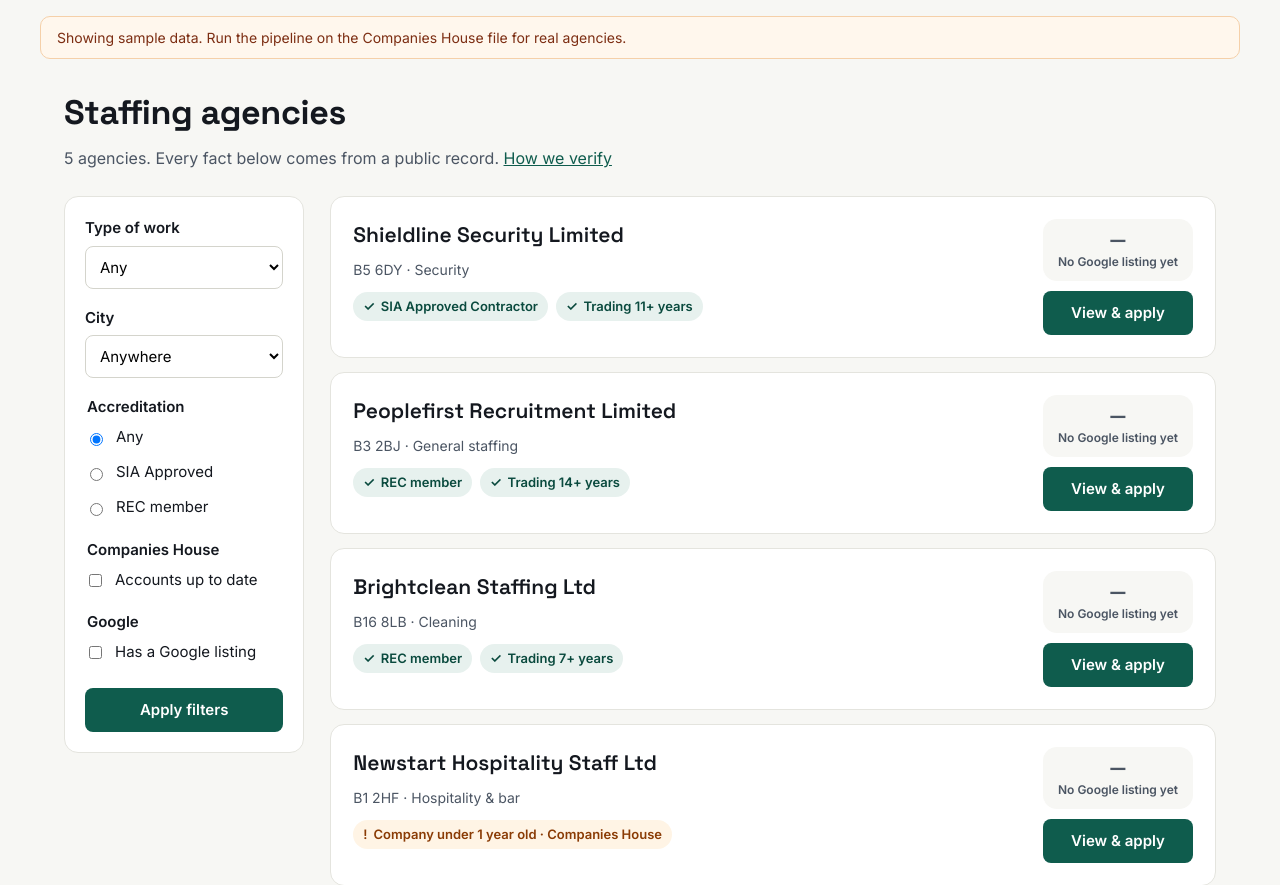
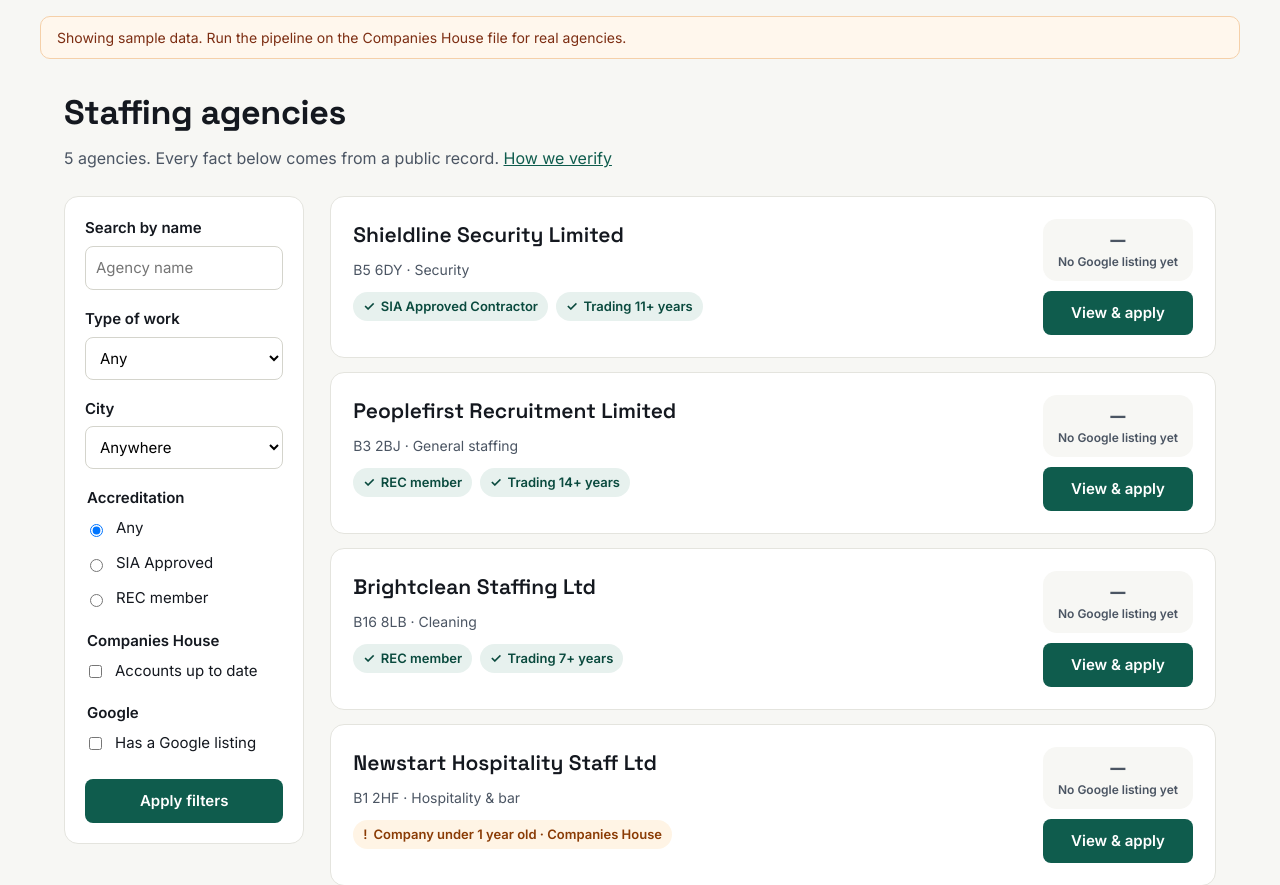
Before and after one commit to OluwapelumiAdebisi/Agency-Uk, a Flask app: page /agencies in a window 1280 px wide. Shown: the part 77-962 px from the top of the page. Run offline with Flask 3, Linux system fonts and the light colour scheme.

Commit message:
Add agency name search to home and results
Expose the existing name/postcode search (q param) with a search box in the
home search bar and the results filters, and show the matched term in the
results heading.

Co-Authored-By: Claude Opus 4.8 <noreply@anthropic.com>
Claude-Session: https://claude.ai/code/session_01PzBhQxWgcSVTKwK6g1kPsv

```diff
--- a/web/static/style.css
+++ b/web/static/style.css
@@ -93,7 +93,7 @@ a.signal:hover{filter:brightness(.96)}
 .filters{flex:1 1 240px;max-width:280px;background:var(--surface);border:1px solid var(--line);border-radius:14px;padding:20px}
 .filters form{display:flex;flex-direction:column;gap:18px}
 .filter-field{display:flex;flex-direction:column;gap:6px;font-weight:600;font-size:15px}
-.filter-field select{font:inherit;font-weight:400;padding:10px;border:1px solid #D4D4CC;border-radius:8px;background:#fff}
+.filter-field select,.filter-field input{font:inherit;font-weight:400;padding:10px;border:1px solid #D4D4CC;border-radius:8px;background:#fff;width:100%}
 .filters fieldset{border:0;margin:0;padding:0;display:flex;flex-direction:column;gap:9px}
 .filters legend{font-weight:600;font-size:15px;margin-bottom:6px}
 .radio,.check-row{display:flex;align-items:center;gap:10px;font-size:15px;min-height:26px}
--- a/web/templates/index.html
+++ b/web/templates/index.html
@@ -7,6 +7,11 @@
   <p class="lede">Every staffing agency in your area, checked against official records and accreditations, so you can register with the good ones and skip the job-board rejections.</p>
 
   <form class="search-bar" action="{{ url_for('results') }}" method="get">
+    <div class="search-field">
+      <label for="q">Search by name</label>
+      <input id="q" name="q" type="search" placeholder="Agency name (optional)">
+    </div>
+    <div class="search-divider"></div>
     <div class="search-field">
       <label for="sector">Type of work</label>
       <select id="sector" name="sector">
--- a/web/templates/results.html
+++ b/web/templates/results.html
@@ -7,11 +7,14 @@
     {% if f.sector %}{{ sector_label(f.sector) }} agencies{% else %}Staffing agencies{% endif %}
     {% if f.city %} in {{ f.city }}{% endif %}
   </h1>
-  <p class="results-sub">{{ total }} {{ 'agency' if total == 1 else 'agencies' }}. Every fact below comes from a public record. <a href="{{ url_for('home') }}#guides">How we verify</a></p>
+  <p class="results-sub">{{ total }} {{ 'agency' if total == 1 else 'agencies' }}{% if f.q %} matching &ldquo;{{ f.q }}&rdquo;{% endif %}. Every fact below comes from a public record. <a href="{{ url_for('home') }}#guides">How we verify</a></p>
 
   <div class="results-layout">
     <aside class="filters" aria-label="Filters">
       <form method="get" action="{{ url_for('results') }}">
+        <label class="filter-field">Search by name
+          <input type="search" name="q" value="{{ f.q }}" placeholder="Agency name">
+        </label>
         <label class="filter-field">Type of work
           <select name="sector">
             <option value="">Any</option>
```
Also changed, not shown: web/tests/test_web.py (+9 -0 lines).
